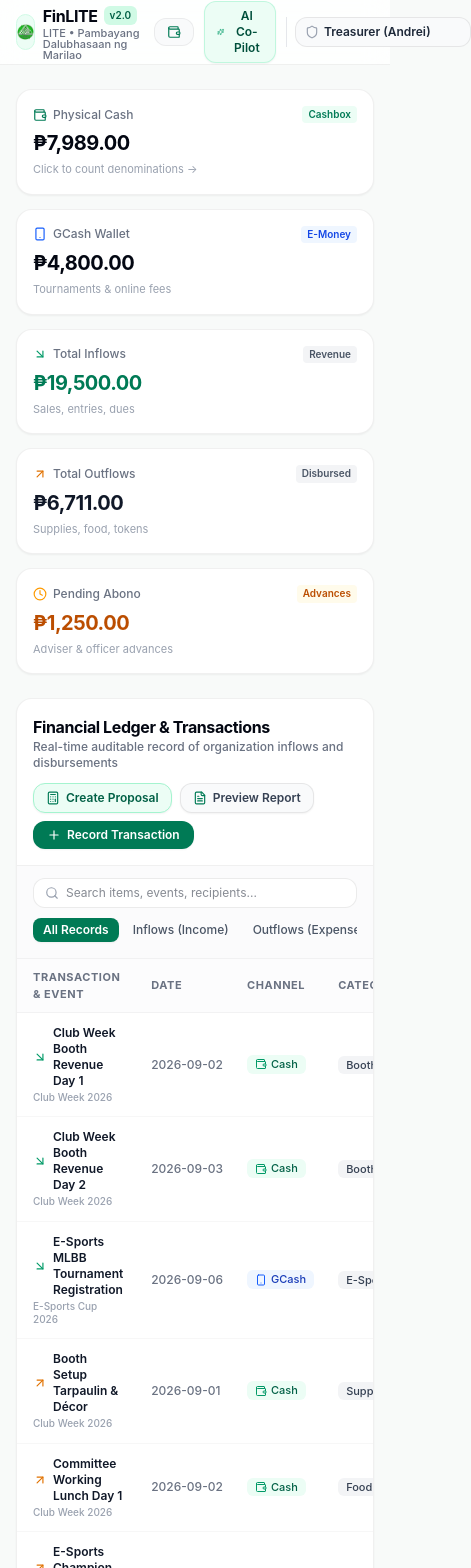
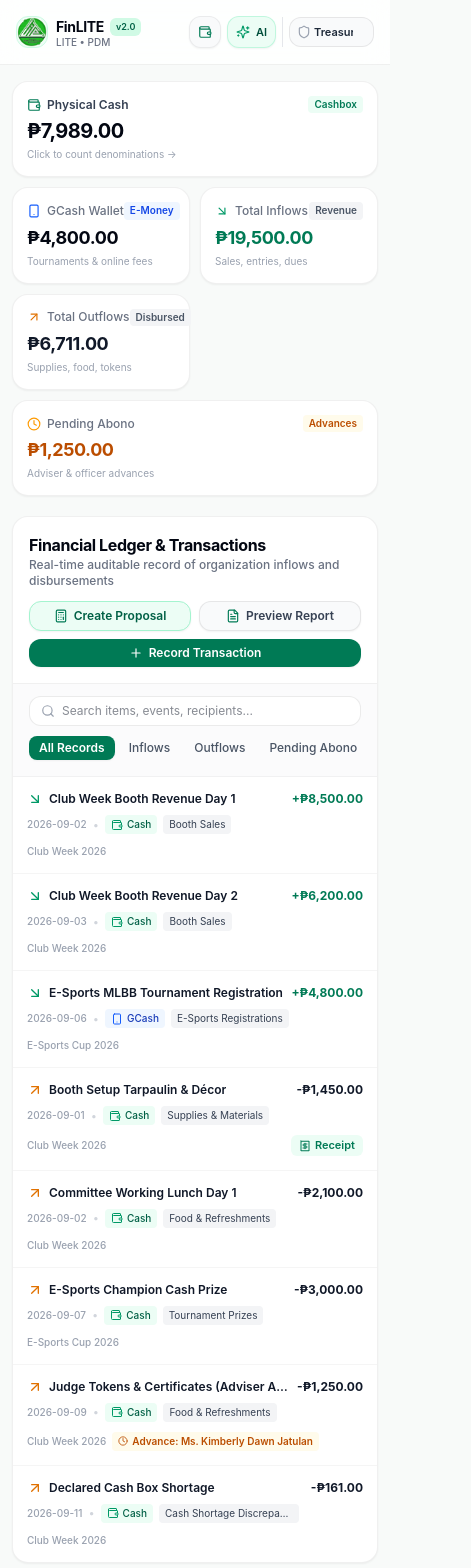
Before and after one commit to butterkookies/FinLITE, a Next.js app: page / in a window 390 px wide. Shown: the top 1568 px of the page, 471 px wide, since content can reach past the window. Built offline with nearby package versions, Linux system fonts and the light colour scheme.

Commit message:
feat(responsive): implement full laptop and mobile responsiveness across all components, modals, and document preview

```diff
--- a/app/page.jsx
+++ b/app/page.jsx
@@ -237,7 +237,7 @@ export default function Dashboard() {
       />
 
       {/* Main Content Area */}
-      <main className="flex-1 max-w-7xl w-full mx-auto px-4 sm:px-6 lg:px-8 py-6">
+      <main className="flex-1 max-w-7xl w-full mx-auto px-3 sm:px-6 lg:px-8 py-4 sm:py-6">
 
         {/* KPI Metric Cards */}
         <StatCards
--- a/components/ai/AIChatDrawer.jsx
+++ b/components/ai/AIChatDrawer.jsx
@@ -76,7 +76,7 @@ export default function AIChatDrawer({ isOpen, onClose, summary, transactions =
 
   return (
     <div className="fixed inset-0 z-50 bg-black/40 backdrop-blur-xs flex justify-end">
-      <div className="bg-white w-full max-w-md h-full flex flex-col border-l border-black/10 shadow-2xl animate-in slide-in-from-right duration-200">
+      <div className="bg-white w-full sm:max-w-md h-full flex flex-col border-l border-black/10 shadow-2xl animate-in slide-in-from-right duration-200">
 
         {/* Drawer Header */}
         <div className="px-5 py-4 border-b border-black/[0.06] flex items-center justify-between bg-emerald-950 text-white">
--- a/components/dashboard/StatCards.jsx
+++ b/components/dashboard/StatCards.jsx
@@ -12,15 +12,15 @@ export default function StatCards({ summary, onOpenDenominations }) {
   } = summary;
 
   return (
-    <div className="grid grid-cols-1 sm:grid-cols-2 lg:grid-cols-5 gap-3.5 mb-6">
+    <div className="grid grid-cols-2 lg:grid-cols-5 gap-2.5 sm:gap-3.5 mb-5 sm:mb-6">
 
-      {/* 1. Physical Cash Box */}
+      {/* 1. Physical Cash Box (spans full width on mobile for rapid cashier access) */}
       <div
         onClick={onOpenDenominations}
-        className="group relative bg-white p-4 rounded-2xl border border-black/[0.06] shadow-xs hover:border-emerald-200 hover:shadow-sm cursor-pointer transition-all"
+        className="col-span-2 sm:col-span-1 group relative bg-white p-3.5 sm:p-4 rounded-2xl border border-black/[0.06] shadow-xs hover:border-emerald-200 hover:shadow-sm cursor-pointer transition-all"
       >
-        <div className="flex items-center justify-between text-xs text-gray-500 font-medium mb-1.5">
-          <span className="flex items-center gap-1.5">
+        <div className="flex items-center justify-between text-xs text-gray-500 font-medium mb-1">
+          <span className="flex items-center gap-1.5 font-semibold text-gray-700">
             <Wallet className="w-3.5 h-3.5 text-emerald-700" />
             Physical Cash
           </span>
@@ -28,86 +28,86 @@ export default function StatCards({ summary, onOpenDenominations }) {
             Cashbox
           </span>
         </div>
-        <p className="text-xl font-bold text-gray-950 tracking-tight">
+        <p className="text-xl sm:text-xl font-bold text-gray-950 tracking-tight">
           {formatPHP(cash_on_hand)}
         </p>
-        <p className="text-[11px] text-gray-400 mt-1 flex items-center gap-1 group-hover:text-emerald-700 transition-colors">
+        <p className="text-[10px] sm:text-[11px] text-gray-400 mt-0.5 sm:mt-1 flex items-center gap-1 group-hover:text-emerald-700 transition-colors">
           Click to count denominations →
         </p>
       </div>
 
       {/* 2. GCash Account */}
-      <div className="bg-white p-4 rounded-2xl border border-black/[0.06] shadow-xs">
-        <div className="flex items-center justify-between text-xs text-gray-500 font-medium mb-1.5">
+      <div className="bg-white p-3.5 sm:p-4 rounded-2xl border border-black/[0.06] shadow-xs">
+        <div className="flex items-center justify-between text-xs text-gray-500 font-medium mb-1">
           <span className="flex items-center gap-1.5">
-            <Smartphone className="w-3.5 h-3.5 text-blue-600" />
-            GCash Wallet
+            <Smartphone className="w-3.5 h-3.5 text-blue-600 shrink-0" />
+            <span className="truncate">GCash Wallet</span>
           </span>
-          <span className="text-[10px] bg-blue-50 text-blue-700 font-semibold px-1.5 py-0.5 rounded">
+          <span className="text-[10px] bg-blue-50 text-blue-700 font-semibold px-1.5 py-0.5 rounded shrink-0">
             E-Money
           </span>
         </div>
-        <p className="text-xl font-bold text-gray-950 tracking-tight">
+        <p className="text-lg sm:text-xl font-bold text-gray-950 tracking-tight">
           {formatPHP(gcash_balance)}
         </p>
-        <p className="text-[11px] text-gray-400 mt-1">
+        <p className="text-[10px] sm:text-[11px] text-gray-400 mt-0.5 sm:mt-1 truncate">
           Tournaments & online fees
         </p>
       </div>
 
       {/* 3. Total Inflows */}
-      <div className="bg-white p-4 rounded-2xl border border-black/[0.06] shadow-xs">
-        <div className="flex items-center justify-between text-xs text-gray-500 font-medium mb-1.5">
+      <div className="bg-white p-3.5 sm:p-4 rounded-2xl border border-black/[0.06] shadow-xs">
+        <div className="flex items-center justify-between text-xs text-gray-500 font-medium mb-1">
           <span className="flex items-center gap-1.5">
-            <ArrowDownRight className="w-3.5 h-3.5 text-emerald-600" />
-            Total Inflows
+            <ArrowDownRight className="w-3.5 h-3.5 text-emerald-600 shrink-0" />
+            <span className="truncate">Total Inflows</span>
           </span>
-          <span className="text-[10px] bg-gray-100 text-gray-600 font-semibold px-1.5 py-0.5 rounded">
+          <span className="text-[10px] bg-gray-100 text-gray-600 font-semibold px-1.5 py-0.5 rounded shrink-0">
             Revenue
           </span>
         </div>
-        <p className="text-xl font-bold text-emerald-700 tracking-tight">
+        <p className="text-lg sm:text-xl font-bold text-emerald-700 tracking-tight">
           {formatPHP(total_inflows)}
         </p>
-        <p className="text-[11px] text-gray-400 mt-1">
+        <p className="text-[10px] sm:text-[11px] text-gray-400 mt-0.5 sm:mt-1 truncate">
           Sales, entries, dues
         </p>
       </div>
 
       {/* 4. Total Outflows */}
-      <div className="bg-white p-4 rounded-2xl border border-black/[0.06] shadow-xs">
-        <div className="flex items-center justify-between text-xs text-gray-500 font-medium mb-1.5">
+      <div className="bg-white p-3.5 sm:p-4 rounded-2xl border border-black/[0.06] shadow-xs">
+        <div className="flex items-center justify-between text-xs text-gray-500 font-medium mb-1">
           <span className="flex items-center gap-1.5">
-            <ArrowUpRight className="w-3.5 h-3.5 text-amber-600" />
-            Total Outflows
+            <ArrowUpRight className="w-3.5 h-3.5 text-amber-600 shrink-0" />
+            <span className="truncate">Total Outflows</span>
           </span>
-          <span className="text-[10px] bg-gray-100 text-gray-600 font-semibold px-1.5 py-0.5 rounded">
+          <span className="text-[10px] bg-gray-100 text-gray-600 font-semibold px-1.5 py-0.5 rounded shrink-0">
             Disbursed
           </span>
         </div>
-        <p className="text-xl font-bold text-gray-900 tracking-tight">
+        <p className="text-lg sm:text-xl font-bold text-gray-900 tracking-tight">
           {formatPHP(total_outflows)}
         </p>
-        <p className="text-[11px] text-gray-400 mt-1">
+        <p className="text-[10px] sm:text-[11px] text-gray-400 mt-0.5 sm:mt-1 truncate">
           Supplies, food, tokens
         </p>
       </div>
 
       {/* 5. Pending Reimbursements */}
-      <div className="bg-white p-4 rounded-2xl border border-black/[0.06] shadow-xs">
-        <div className="flex items-center justify-between text-xs text-gray-500 font-medium mb-1.5">
+      <div className="bg-white p-3.5 sm:p-4 rounded-2xl border border-black/[0.06] shadow-xs col-span-2 sm:col-span-1">
+        <div className="flex items-center justify-between text-xs text-gray-500 font-medium mb-1">
           <span className="flex items-center gap-1.5">
-            <Clock className="w-3.5 h-3.5 text-amber-500" />
-            Pending Abono
+            <Clock className="w-3.5 h-3.5 text-amber-500 shrink-0" />
+            <span className="truncate">Pending Abono</span>
           </span>
-          <span className="text-[10px] bg-amber-50 text-amber-700 font-semibold px-1.5 py-0.5 rounded">
+          <span className="text-[10px] bg-amber-50 text-amber-700 font-semibold px-1.5 py-0.5 rounded shrink-0">
             Advances
           </span>
         </div>
-        <p className="text-xl font-bold text-amber-700 tracking-tight">
+        <p className="text-lg sm:text-xl font-bold text-amber-700 tracking-tight">
           {formatPHP(pending_reimbursements)}
         </p>
-        <p className="text-[11px] text-gray-400 mt-1">
+        <p className="text-[10px] sm:text-[11px] text-gray-400 mt-0.5 sm:mt-1 truncate">
           Adviser & officer advances
         </p>
       </div>
--- a/components/layout/Navbar.jsx
+++ b/components/layout/Navbar.jsx
@@ -15,9 +15,9 @@ export default function Navbar({ currentRole, onRoleChange, onOpenAI, onOpenDeno
       <div className="max-w-7xl mx-auto px-4 sm:px-6 lg:px-8 h-16 flex items-center justify-between">
 
         {/* Left: Organization Branding */}
-        <div className="flex items-center gap-3">
-          <div className="flex items-center gap-2">
-            <div className="w-9 h-9 rounded-xl bg-emerald-50 border border-emerald-100 flex items-center justify-center overflow-hidden">
+        <div className="flex items-center gap-2 sm:gap-3 min-w-0">
+          <div className="flex items-center gap-2 min-w-0">
+            <div className="w-8 h-8 sm:w-9 sm:h-9 rounded-xl bg-emerald-50 border border-emerald-100 flex items-center justify-center overflow-hidden shrink-0">
               <Image
                 src="/assets/lite-logo.png"
                 alt="LITE Logo"
@@ -27,20 +27,21 @@ export default function Navbar({ currentRole, onRoleChange, onOpenAI, onOpenDeno
                 onError={(e) => { e.currentTarget.style.display = 'none'; }}
               />
             </div>
-            <div>
+            <div className="min-w-0">
               <div className="flex items-center gap-1.5">
-                <span className="text-base font-bold tracking-tight text-gray-950">FinLITE</span>
-                <span className="px-1.5 py-0.5 text-[10px] font-semibold bg-emerald-100 text-emerald-800 rounded-md">
+                <span className="text-sm sm:text-base font-bold tracking-tight text-gray-950">FinLITE</span>
+                <span className="px-1.5 py-0.5 text-[9px] sm:text-[10px] font-semibold bg-emerald-100 text-emerald-800 rounded-md">
                   v2.0
                 </span>
               </div>
-              <p className="text-[11px] text-gray-500 font-medium leading-none">
-                LITE • Pambayang Dalubhasaan ng Marilao
+              <p className="text-[10px] sm:text-[11px] text-gray-500 font-medium leading-none truncate">
+                <span className="md:hidden">LITE • PDM</span>
+                <span className="hidden md:inline">LITE • Pambayang Dalubhasaan ng Marilao</span>
               </p>
             </div>
           </div>
 
-          <div className="hidden md:flex items-center gap-2 pl-4 border-l border-gray-200">
+          <div className="hidden lg:flex items-center gap-2 pl-3 border-l border-gray-200">
             <span className="text-xs font-medium text-gray-500 bg-gray-100 px-2.5 py-1 rounded-full">
               AY 2025–2026 • 2nd Sem
             </span>
@@ -48,35 +49,37 @@ export default function Navbar({ currentRole, onRoleChange, onOpenAI, onOpenDeno
         </div>
 
         {/* Right: Actions & Role Switcher */}
-        <div className="flex items-center gap-2.5">
+        <div className="flex items-center gap-1.5 sm:gap-2.5 shrink-0">
 
           {/* Quick Cash Reconciliation Button */}
           <button
             onClick={onOpenDenominations}
-            className="flex items-center gap-1.5 px-3 py-1.5 text-xs font-semibold text-gray-700 bg-gray-50 hover:bg-gray-100 border border-black/[0.06] rounded-xl transition-all"
+            className="flex items-center justify-center gap-1.5 p-2 sm:px-3 sm:py-1.5 text-xs font-semibold text-gray-700 bg-gray-50 hover:bg-gray-100 border border-black/[0.06] rounded-xl transition-all shadow-xs"
             title="Open Cash Box & Denomination Counter"
           >
-            <Wallet className="w-3.5 h-3.5 text-emerald-700" />
+            <Wallet className="w-3.5 h-3.5 text-emerald-700 shrink-0" />
             <span className="hidden sm:inline">Cash Box</span>
           </button>
 
           {/* AI Co-Pilot Button */}
           <button
             onClick={onOpenAI}
-            className="flex items-center gap-1.5 px-3 py-1.5 text-xs font-semibold text-emerald-900 bg-emerald-50 hover:bg-emerald-100 border border-emerald-200/60 rounded-xl transition-all shadow-xs"
+            className="flex items-center justify-center gap-1.5 p-2 sm:px-3 sm:py-1.5 text-xs font-semibold text-emerald-900 bg-emerald-50 hover:bg-emerald-100 border border-emerald-200/60 rounded-xl transition-all shadow-xs"
+            title="FinLITE Grounded AI Co-Pilot"
           >
-            <Sparkles className="w-3.5 h-3.5 text-emerald-600" />
-            <span>AI Co-Pilot</span>
+            <Sparkles className="w-3.5 h-3.5 text-emerald-600 shrink-0" />
+            <span className="hidden sm:inline">AI Co-Pilot</span>
+            <span className="sm:hidden text-[11px]">AI</span>
           </button>
 
           {/* Role Gating Switcher */}
-          <div className="flex items-center gap-1.5 pl-2 border-l border-gray-200">
+          <div className="flex items-center gap-1.5 pl-1.5 sm:pl-2 border-l border-gray-200">
             <div className="relative flex items-center">
-              <Shield className="w-3.5 h-3.5 text-gray-400 absolute left-2.5 pointer-events-none" />
+              <Shield className="w-3.5 h-3.5 text-gray-400 absolute left-2 sm:left-2.5 pointer-events-none" />
               <select
                 value={currentRole}
                 onChange={(e) => onRoleChange(e.target.value)}
-                className="text-xs font-semibold text-gray-800 bg-gray-50 hover:bg-gray-100 border border-black/[0.08] pl-7 pr-7 py-1.5 rounded-xl appearance-none cursor-pointer focus:outline-none focus:ring-2 focus:ring-emerald-500/20"
+                className="text-[11px] sm:text-xs font-semibold text-gray-800 bg-gray-50 hover:bg-gray-100 border border-black/[0.08] pl-6 sm:pl-7 pr-5 sm:pr-7 py-1.5 rounded-xl appearance-none cursor-pointer focus:outline-none focus:ring-2 focus:ring-emerald-500/20 max-w-[85px] xs:max-w-[110px] sm:max-w-none"
               >
                 {roles.map((r) => (
                   <option key={r.id} value={r.id}>
--- a/components/ledger/TransactionTable.jsx
+++ b/components/ledger/TransactionTable.jsx
@@ -56,24 +56,24 @@ export default function TransactionTable({
           </p>
         </div>
 
-        <div className="flex items-center gap-2 flex-wrap sm:flex-nowrap">
+        <div className="grid grid-cols-2 sm:flex sm:items-center gap-2 w-full sm:w-auto">
           {/* Create Business Proposal Button */}
           <button
             onClick={onNewProposal}
-            className="flex items-center gap-1.5 px-3 py-1.5 text-xs font-semibold text-emerald-800 bg-emerald-50 hover:bg-emerald-100 border border-emerald-200 rounded-xl transition-all shadow-xs"
+            className="flex items-center justify-center gap-1.5 px-3 py-1.5 text-xs font-semibold text-emerald-800 bg-emerald-50 hover:bg-emerald-100 border border-emerald-200 rounded-xl transition-all shadow-xs"
             title="Create Pre-Activity Business Proposal & Booth Budget"
           >
-            <Calculator className="w-3.5 h-3.5 text-emerald-700" />
+            <Calculator className="w-3.5 h-3.5 text-emerald-700 shrink-0" />
             <span>Create Proposal</span>
           </button>
 
           {/* Review & Export Report Button */}
           <button
             onClick={onExportReport}
-            className="flex items-center gap-1.5 px-3 py-1.5 text-xs font-semibold text-gray-700 bg-gray-50 hover:bg-gray-100 border border-black/[0.08] rounded-xl transition-all shadow-xs"
+            className="flex items-center justify-center gap-1.5 px-3 py-1.5 text-xs font-semibold text-gray-700 bg-gray-50 hover:bg-gray-100 border border-black/[0.08] rounded-xl transition-all shadow-xs"
             title="Preview 1:1 PDM CCS Formal Word Liquidation Report & Live Edit"
           >
-            <FileText className="w-3.5 h-3.5 text-emerald-700" />
+            <FileText className="w-3.5 h-3.5 text-emerald-700 shrink-0" />
             <span>Preview Report</span>
           </button>
 
@@ -81,9 +81,9 @@ export default function TransactionTable({
           {(currentRole === 'treasurer' || currentRole === 'auditor') && (
             <button
               onClick={onNewTransaction}
-              className="flex items-center gap-1.5 px-3.5 py-1.5 text-xs font-semibold text-white bg-emerald-700 hover:bg-emerald-800 rounded-xl transition-all shadow-xs"
+              className="col-span-2 sm:col-span-1 flex items-center justify-center gap-1.5 px-3.5 py-1.5 text-xs font-semibold text-white bg-emerald-700 hover:bg-emerald-800 rounded-xl transition-all shadow-xs"
             >
-              <Plus className="w-3.5 h-3.5" />
+              <Plus className="w-3.5 h-3.5 shrink-0" />
               <span>Record Transaction</span>
             </button>
           )}
@@ -106,11 +106,11 @@ export default function TransactionTable({
         </div>
 
         {/* Filter Pills */}
-        <div className="flex items-center gap-1 w-full sm:w-auto overflow-x-auto pb-1 sm:pb-0">
+        <div className="flex items-center gap-1 w-full sm:w-auto overflow-x-auto pb-1 sm:pb-0 scrollbar-none">
           {[
             { id: 'ALL', label: 'All Records' },
-            { id: 'INFLOW', label: 'Inflows (Income)' },
-            { id: 'OUTFLOW', label: 'Outflows (Expenses)' },
+            { id: 'INFLOW', label: 'Inflows' },
+            { id: 'OUTFLOW', label: 'Outflows' },
             { id: 'REIMBURSEMENT', label: 'Pending Abono' },
           ].map((tab) => (
             <button
@@ -129,8 +129,8 @@ export default function TransactionTable({
 
       </div>
 
-      {/* Transactions List / Table */}
-      <div className="overflow-x-auto">
+      {/* Desktop/Tablet Transactions Table (>= md) */}
+      <div className="hidden md:block overflow-x-auto">
         <table className="w-full text-left border-collapse">
           <thead>
             <tr className="border-b border-black/[0.04] text-[11px] font-semibold text-gray-500 bg-gray-50/50 uppercase tracking-wider">
@@ -232,14 +232,93 @@ export default function TransactionTable({
         </table>
       </div>
 
+      {/* Mobile Transactions Card Feed (< md) */}
+      <div className="md:hidden divide-y divide-black/[0.04]">
+        {filtered.length === 0 ? (
+          <div className="py-8 text-center text-gray-400 font-medium text-xs">
+            No matching transactions found.
+          </div>
+        ) : (
+          filtered.map((tx) => (
+            <div key={tx.id} className="p-3.5 space-y-2 hover:bg-gray-50/80 transition-colors">
+              {/* Top Row: Title, Type icon & Amount */}
+              <div className="flex items-start justify-between gap-2">
+                <div className="flex items-center gap-1.5 min-w-0">
+                  {tx.type === 'INFLOW' ? (
+                    <ArrowDownRight className="w-4 h-4 text-emerald-600 shrink-0" />
+                  ) : (
+                    <ArrowUpRight className="w-4 h-4 text-amber-600 shrink-0" />
+                  )}
+                  <span className="font-semibold text-gray-900 text-xs truncate">{tx.title}</span>
+                </div>
+                <span className={`font-bold text-xs shrink-0 whitespace-nowrap ${
+                  tx.type === 'INFLOW' ? 'text-emerald-700' : 'text-gray-900'
+                }`}>
+                  {tx.type === 'INFLOW' ? '+' : '-'}{formatPHP(tx.amount)}
+                </span>
+              </div>
+
+              {/* Middle Row: Date, Channel & Category */}
+              <div className="flex items-center gap-1.5 flex-wrap text-[11px]">
+                <span className="text-gray-400 font-medium text-[10px]">{tx.transaction_date}</span>
+                <span className="text-gray-300">•</span>
+                {tx.payment_method === 'CASH' ? (
+                  <span className="inline-flex items-center gap-1 font-medium text-emerald-800 bg-emerald-50 px-1.5 py-0.5 rounded text-[10px]">
+                    <Wallet className="w-3 h-3 text-emerald-600" />
+                    Cash
+                  </span>
+                ) : (
+                  <span className="inline-flex items-center gap-1 font-medium text-blue-800 bg-blue-50 px-1.5 py-0.5 rounded text-[10px]">
+                    <Smartphone className="w-3 h-3 text-blue-600" />
+                    GCash
+                  </span>
+                )}
+                <span className="bg-gray-100 text-gray-700 px-1.5 py-0.5 rounded text-[10px] truncate max-w-[140px]">
+                  {tx.category_name || (tx.type === 'INFLOW' ? 'Revenue' : 'Disbursement')}
+                </span>
+              </div>
+
+              {/* Bottom Row: Event, Advance note & Receipt Action */}
+              {(tx.event_name || tx.is_reimbursement || tx.receipt_url) && (
+                <div className="flex items-center justify-between gap-2 pt-0.5">
+                  <div className="flex items-center gap-1.5 flex-wrap min-w-0">
+                    {tx.event_name && (
+                      <span className="text-[10px] text-gray-400 font-medium truncate">
+                        {tx.event_name}
+                      </span>
+                    )}
+                    {tx.is_reimbursement && (
+                      <span className="inline-flex items-center gap-1 text-[10px] font-semibold text-amber-700 bg-amber-50 px-1.5 py-0.5 rounded">
+                        <Clock className="w-2.5 h-2.5 shrink-0" />
+                        Advance: {tx.reimbursement_recipient || 'Officer'}
+                      </span>
+                    )}
+                  </div>
+                  {tx.receipt_url && (
+                    <button
+                      onClick={() => setSelectedReceipt(tx)}
+                      className="inline-flex items-center gap-1 text-[11px] text-emerald-700 font-semibold bg-emerald-50 hover:bg-emerald-100 px-2 py-0.5 rounded-md transition-colors shrink-0 ml-auto"
+                    >
+                      <Receipt className="w-3 h-3" />
+                      Receipt
+                    </button>
+                  )}
+                </div>
+              )}
+            </div>
+          ))
+        )}
+      </div>
+
       {/* Receipt Modal Preview */}
       {selectedReceipt && (
-        <div className="fixed inset-0 z-50 bg-black/40 backdrop-blur-xs flex items-center justify-center p-4">
-          <div className="bg-white rounded-2xl max-w-sm w-full p-5 border border-black/10 shadow-lg">
+        <div className="fixed inset-0 z-50 bg-black/40 backdrop-blur-xs flex items-end sm:items-center justify-center p-0 sm:p-4">
+          <div className="bg-white rounded-t-2xl sm:rounded-2xl max-w-sm w-full p-5 border border-black/10 shadow-lg animate-in fade-in slide-in-from-bottom-4 sm:zoom-in-95 duration-150">
+            <div className="w-10 h-1 bg-gray-300 rounded-full mx-auto mb-3 sm:hidden" />
             <h3 className="text-sm font-bold text-gray-900 mb-1">
               Receipt / Disbursement Proof
             </h3>
-            <p className="text-xs text-gray-500 mb-3">
+            <p className="text-xs text-gray-500 mb-3 truncate">
               {selectedReceipt.title} • {formatPHP(selectedReceipt.amount)}
             </p>
             <div className="rounded-xl overflow-hidden bg-gray-100 border border-black/5 aspect-4/3 flex items-center justify-center mb-4">
@@ -251,7 +330,7 @@ export default function TransactionTable({
             </div>
             <button
               onClick={() => setSelectedReceipt(null)}
-              className="w-full py-2 bg-gray-100 hover:bg-gray-200 text-gray-800 rounded-xl text-xs font-semibold transition-colors"
+              className="w-full py-2.5 bg-gray-100 hover:bg-gray-200 text-gray-800 rounded-xl text-xs font-semibold transition-colors"
             >
               Close Preview
             </button>
```
Also changed, not shown: components/ledger/NewTransactionModal.jsx (+8 -5 lines), components/proposals/NewProposalModal.jsx (+17 -14 lines), components/reconciliation/DenominationCounter.jsx (+20 -17 lines), components/reports/DocumentPreview.css (+99 -2 lines), components/reports/DocumentPreviewModal.jsx (+58 -54 lines).
